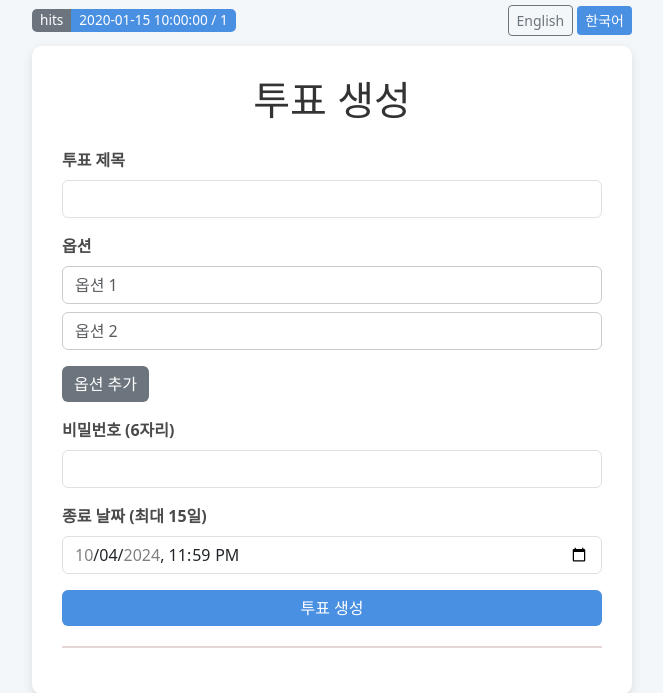
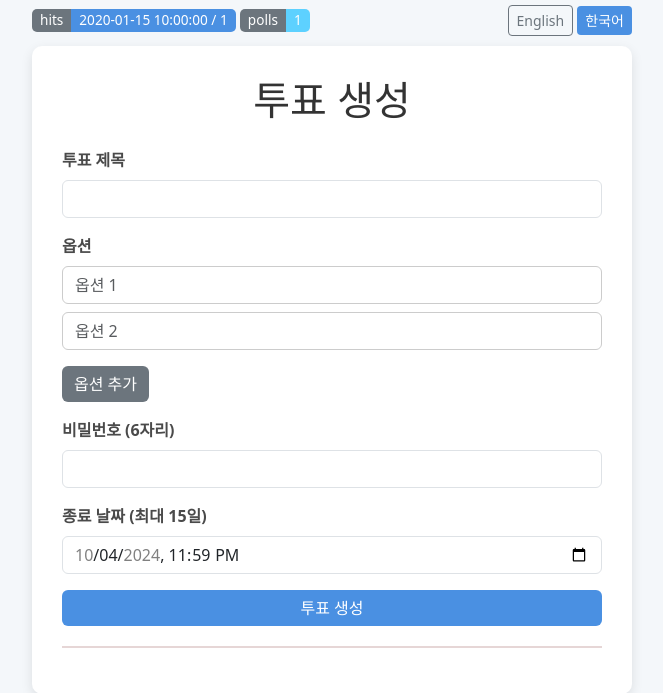
Before and after one commit to GreenMelody/Polls, a Flask app: template templates/index.html in a window 1280 px wide. Shown: the top 693 px of the page, without its empty margins (308-971 px from the left). Run offline with Flask 3, Linux system fonts and the light colour scheme; the template is opened without the code that fills it: most values are stand-ins (such as "Sample title", 1, 10 or a date in 2020); some libraries are stand-ins or nearby versions.

Commit message:
add total polls
Signed-off-by: minsu kim <cafri2580@gmail.com>

```diff
--- a/app.py
+++ b/app.py
@@ -35,11 +35,13 @@ def update_visitor_count():
     today_count = cursor.fetchone()[0]
     cursor.execute('SELECT total_count FROM total_visits')
     total_count = cursor.fetchone()[0]
+    cursor.execute('SELECT total_polls FROM polls_count')
+    total_polls = cursor.fetchone()[0]
 
     conn.commit()
     conn.close()
 
-    return today_count, total_count
+    return today_count, total_count, total_polls
 
 # 유효성 검사 함수 (제어 문자, 특수 공백 등을 필터링하고 길이 제한 추가)
 def is_valid_text(input_text):
@@ -55,8 +57,8 @@ def is_valid_text(input_text):
 
 @app.route('/')
 def index():
-    today_count, total_count = update_visitor_count()
-    return render_template('index.html', today_count=today_count, total_count=total_count)
+    today_count, total_count, total_polls = update_visitor_count()
+    return render_template('index.html', today_count=today_count, total_count=total_count, total_polls=total_polls)
 
 @app.route('/create_poll', methods=['POST'])
 def create_poll():
@@ -96,6 +98,10 @@ def create_poll():
         INSERT INTO polls (id, title, options, password, end_date, created_at)
         VALUES (?, ?, ?, ?, ?, ?)
     ''', (poll_id, title, options_json, hashed_password, end_date, created_at_kst))
+
+    # Update the total polls count
+    cursor.execute('UPDATE polls_count SET total_polls = total_polls + 1')
+
     conn.commit()
     conn.close()
 
--- a/templates/index.html
+++ b/templates/index.html
@@ -103,6 +103,14 @@
             border-bottom-right-radius: 5px;
             font-size: 0.85rem;
         }
+        .visit-counter .total-polls {
+            background-color: #5dd1ff;
+            color: white;
+            padding: 1px 8px;
+            border-top-right-radius: 5px;
+            border-bottom-right-radius: 5px;
+            font-size: 0.85rem;
+        }
         .btn-selected {
             background-color: #4a90e2;
             color: white;
@@ -127,7 +135,9 @@
     <div class="top-bar">
         <div class="visit-counter">
             <span class="hits">hits</span>
-            <span class="count">{{ today_count }} / {{ total_count }}</span>
+            <span class="count">{{ today_count }} / {{ total_count }}</span>&nbsp;
+            <span class="hits">polls</span>
+            <span class="total-polls"> {{ total_polls }}</span>
         </div>
         <div class="language-selector">
             <button id="lang-en" class="btn btn-outline-secondary btn-sm">English</button>
```
Also changed, not shown: setup_db.py (+10 -0 lines).
